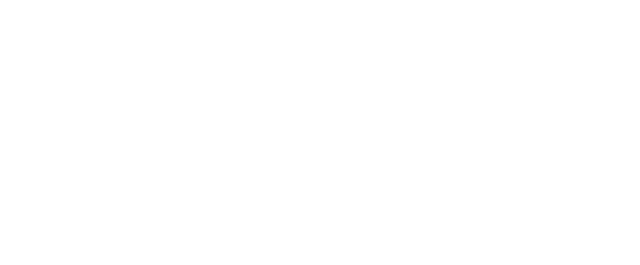
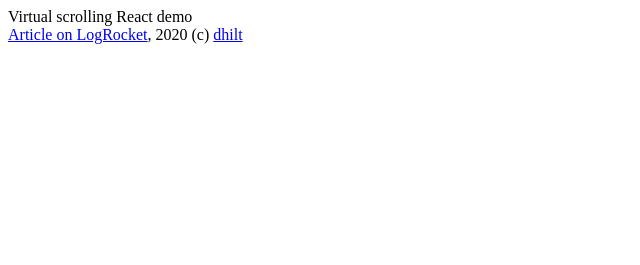
Before and after one commit to dhilt/react-virtual-scrolling, a React app: page basics/public/index.html in a window 1280 px wide. Shown: the whole page, without its empty margins (0-640 px from the left). Built offline with nearby package versions, Linux system fonts and the light colour scheme.

Commit message:
Links for demo

```diff
--- a/basics/public/index.html
+++ b/basics/public/index.html
@@ -1 +1,11 @@
+Virtual scrolling React demo
+
+<br>
+
+<a href="https://blog.logrocket.com/virtual-scrolling-core-principles-and-basic-implementation-in-react/">Article on LogRocket</a>, 2020
+(c) <a href="https://github.com/dhilt">dhilt</a>
+
+<br>
+<br>
+
 <div id="root"></div>
```
